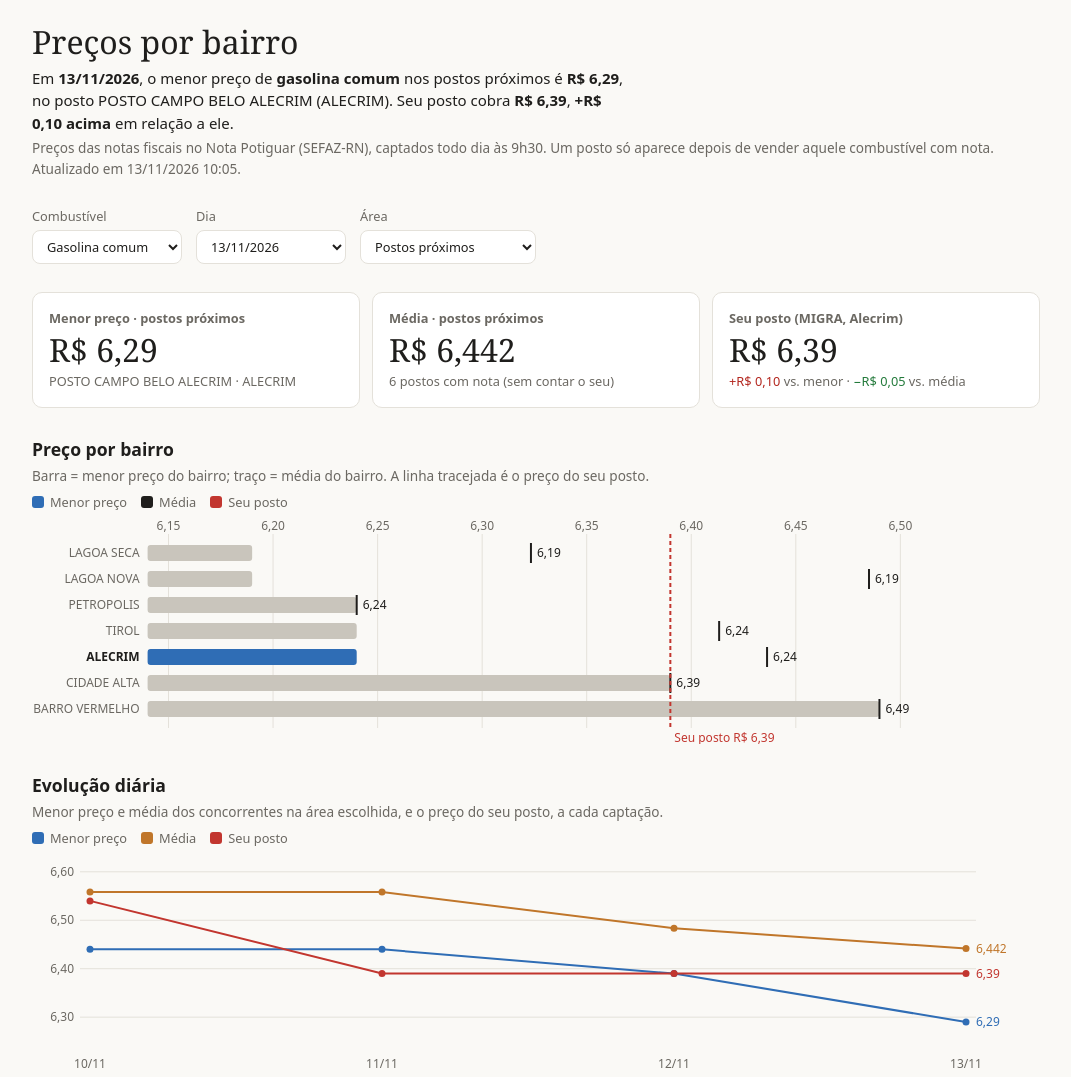
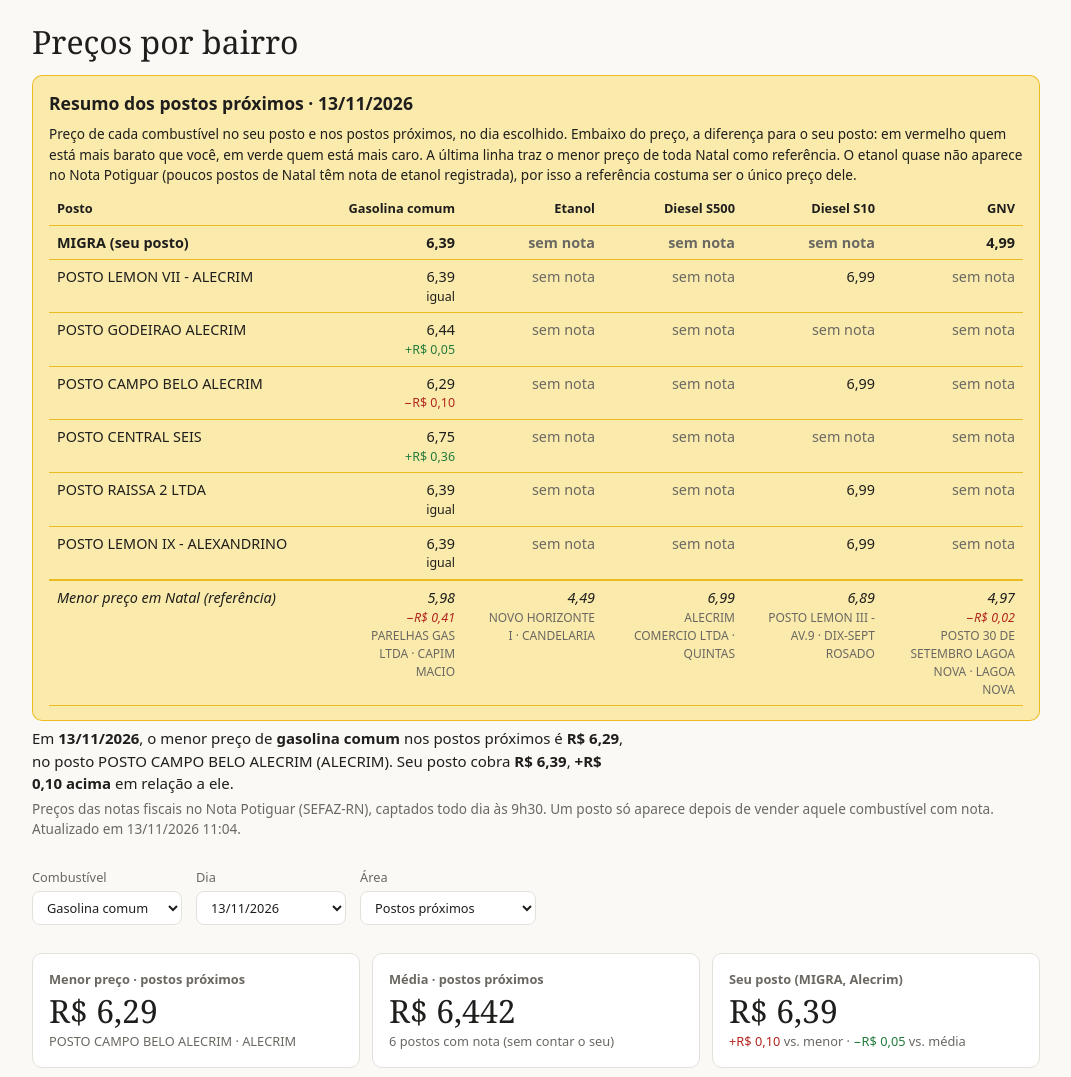
Before and after one commit to Cellen-Camila/precos-postos, a plain HTML site: page index.html in a window 1280 px wide. Shown: the top 1077 px of the page, without its empty margins (104-1175 px from the left). Drawn offline with Linux system fonts and the light colour scheme.

Commit message:
PreÃ§os de 13/11/2026 11:04

```diff
--- a/index.html
+++ b/index.html
@@ -56,6 +56,18 @@
   tr.meu td { font-weight: 600; background: var(--panel); }
   tr.prox td { background: var(--prox); }
   .amarelo { display: inline-block; width: 12px; height: 12px; border-radius: 3px; background: var(--prox-dot); vertical-align: -1px; margin-right: 4px; }
+  .resumo { background: var(--prox); border: 1px solid var(--prox-dot); border-radius: 10px; padding: 14px 16px; display: grid; gap: 8px; min-width: 0; }
+  .resumo h2 { margin: 0; }
+  .resumo p { margin: 0; font-size: .85rem; }
+  .resumo th { text-align: right; color: var(--fg); border-bottom: 1px solid var(--prox-dot); white-space: nowrap; }
+  .resumo td { text-align: right; white-space: nowrap; vertical-align: top; border-bottom: 1px solid var(--prox-dot); }
+  .resumo th:first-child, .resumo td:first-child { text-align: left; white-space: normal; min-width: 150px; }
+  .resumo tr.r-meu td { font-weight: 700; }
+  .resumo tr.r-ref td { border-top: 2px solid var(--prox-dot); font-style: italic; }
+  .resumo .r-dif { display: block; font-size: .78rem; font-weight: 400; }
+  .resumo .r-barato { color: var(--bad); } .resumo .r-caro { color: var(--ok); }
+  .resumo .r-vazio { color: var(--muted); }
+  .resumo .r-onde { display: block; font-size: .75rem; font-style: normal; color: var(--muted); white-space: normal; max-width: 16ch; margin-left: auto; }
   @media (max-width: 560px) { .col-end { display: none; } h1 { font-size: 1.6rem; } }
 </style>
 </head>
@@ -63,6 +75,16 @@
 <main class="pg">
   <header>
     <h1>Preços por bairro</h1>
+    <section class="resumo" id="resumo-proximos" style="margin-top:14px">
+      <h2>Resumo dos postos próximos · <span id="r-dia">—</span></h2>
+      <p>Preço de cada combustível no seu posto e nos postos próximos, no dia escolhido. Embaixo do preço, a diferença para o seu posto: em vermelho quem está mais barato que você, em verde quem está mais caro. A última linha traz o menor preço de toda Natal como referência. O etanol quase não aparece no Nota Potiguar (poucos postos de Natal têm nota de etanol registrada), por isso a referência costuma ser o único preço dele.</p>
+      <div class="tab-wrap">
+        <table>
+          <thead><tr><th>Posto</th><th>Gasolina comum</th><th>Etanol</th><th>Diesel S500</th><th>Diesel S10</th><th>GNV</th></tr></thead>
+          <tbody id="r-proximos"></tbody>
+        </table>
+      </div>
+    </section>
     <p class="frase" id="frase">Carregando…</p>
     <p class="fonte">Preços das notas fiscais no Nota Potiguar (SEFAZ-RN), captados todo dia às 9h30. Um posto só aparece depois de vender aquele combustível com nota. Atualizado em <span id="atualizado">—</span>.</p>
   </header>
@@ -180,7 +202,38 @@
     const dm = r.meu != null && r.menor ? r.meu - r.menor.preco : null, dd = r.meu != null && r.media != null ? r.meu - r.media : null;
     $('c-dmenor').textContent = dif(dm); $('c-dmenor').className = dm == null ? '' : dm > 0.005 ? 'ruim' : 'bom';
     $('c-dmedia').textContent = dif(dd); $('c-dmedia').className = dd == null ? '' : dd > 0.005 ? 'ruim' : 'bom';
-    graficoBairros(r.meu); graficoEvolucao(); tabela();
+    graficoBairros(r.meu); graficoEvolucao(); tabela(); quadroProximos();
+  }
+
+  function quadroProximos() {
+    $('r-dia').textContent = dia(st.data);
+    const tb = $('r-proximos'); tb.replaceChildren();
+    const combs = ['Gasolina comum', 'Etanol', 'Diesel S500', 'Diesel S10', 'GNV'];
+    const doDia = linhas.filter((r) => r.data === st.data);
+    const achar = (f, c) => doDia.filter((r) => r.combustivel === c && f(r)).sort((a, b) => a.preco - b.preco)[0];
+    const meus = {}; combs.forEach((c) => { meus[c] = achar((r) => r.meuPosto, c); });
+    const celula = (r, c, comDif, comOnde) => {
+      const td = document.createElement('td');
+      if (!r) { td.textContent = 'sem nota'; td.className = 'r-vazio'; return td; }
+      td.append(r$(r.preco).replace('R$ ', ''));
+      const m = meus[c];
+      if (comDif && m) {
+        const d = Math.round((r.preco - m.preco) * 100) / 100;
+        const s = document.createElement('span'); s.className = 'r-dif ' + (d < 0 ? 'r-barato' : d > 0 ? 'r-caro' : '');
+        s.textContent = d === 0 ? 'igual' : dif(d); td.append(s);
+      }
+      if (comOnde) { const o = document.createElement('span'); o.className = 'r-onde'; o.textContent = r.posto + ' · ' + r.bairro; td.append(o); }
+      return td;
+    };
+    const fileiras = [{ nome: 'MIGRA (seu posto)', cls: 'r-meu', f: (r) => r.meuPosto, dif: false }]
+      .concat(PROXIMOS.map((n) => ({ nome: n, f: (r) => String(r.posto || '').trim().toUpperCase() === n, dif: true })))
+      .concat([{ nome: 'Menor preço em Natal (referência)', cls: 'r-ref', f: () => true, dif: true, onde: true }]);
+    fileiras.forEach((l) => {
+      const tr = document.createElement('tr'); if (l.cls) tr.className = l.cls;
+      const td0 = document.createElement('td'); td0.textContent = l.nome; tr.appendChild(td0);
+      combs.forEach((c) => tr.appendChild(celula(achar(l.f, c), c, l.dif, l.onde)));
+      tb.appendChild(tr);
+    });
   }
 
   function graficoBairros(meu) {
```
Also changed, not shown: dados.js.
